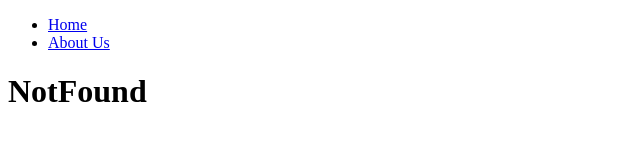
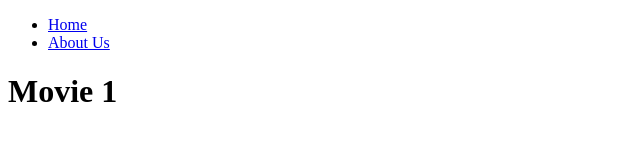
Before and after one commit to dazz6zip/Nextjs, a Next.js app: page /movies/1 in a window 1280 px wide. Before the commit this address had no page. Shown: the top 163 px of the page, without its empty margins (0-640 px from the left). Built offline with nearby package versions, Linux system fonts and the light colour scheme.

Commit message:
2.9 Dynamic Routes

```diff
--- /dev/null
+++ b/app/(movies)/movies/[id]/page.tsx
@@ -0,0 +1,9 @@
+// react route 에서 :id 하듯 폴더 이름 [id] 로 사용
+export default async function MovieDetail({ params, searchParams }) {
+  const { id } = await params;
+  console.log("params : ", { id });
+  console.log("searchParams : ", await searchParams);
+  // searchParams : ex value?region=kr -> {region:'kr'}
+
+  return <h1>Movie {id}</h1>;
+}
--- a/app/about-us/page.tsx
+++ b/app/about-us/page.tsx
@@ -1,8 +1,6 @@
 export const metadata = {
   title: "About us",
 };
-
-// Page / Component만 metadata 가능
 
 export default function AboutUs() {
   return (
```
